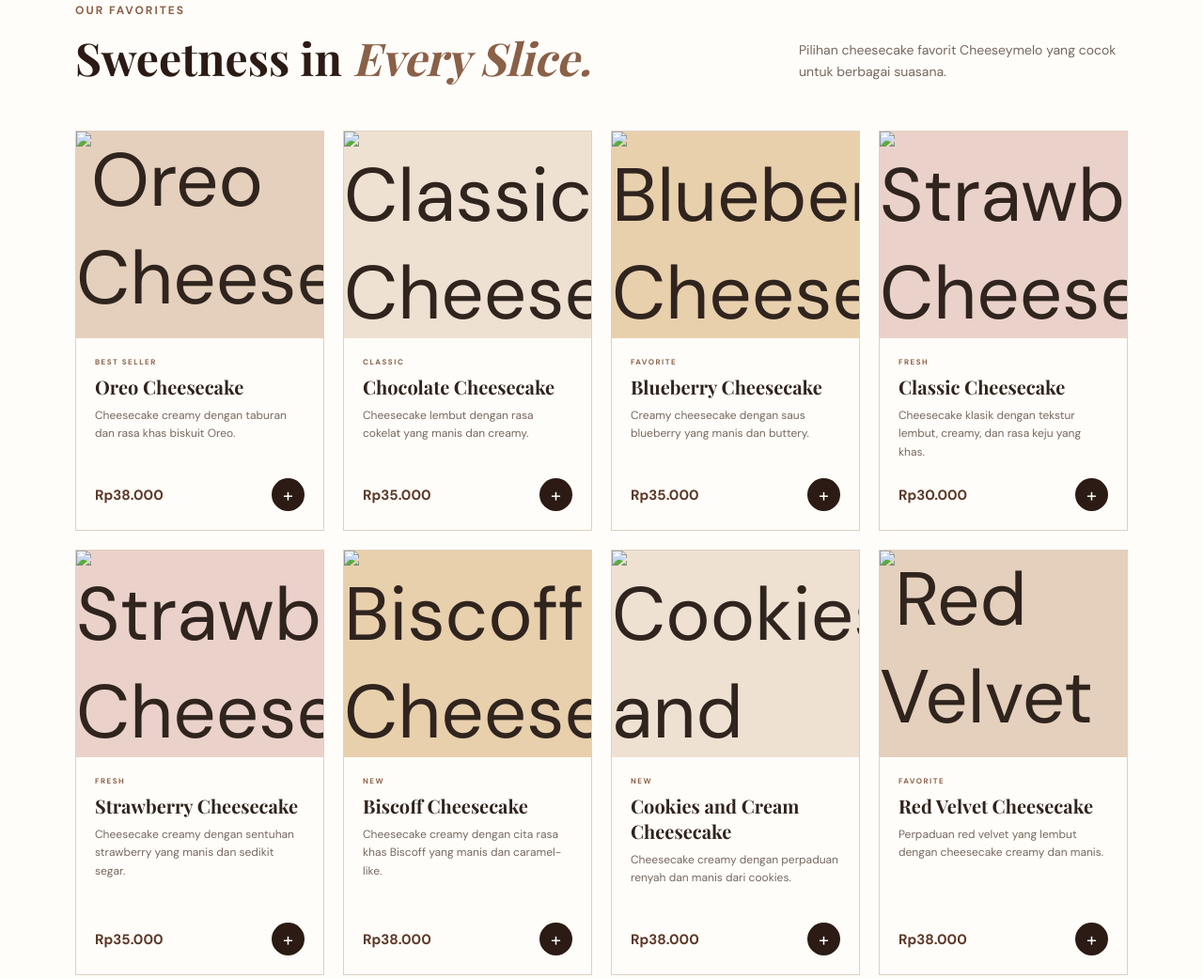
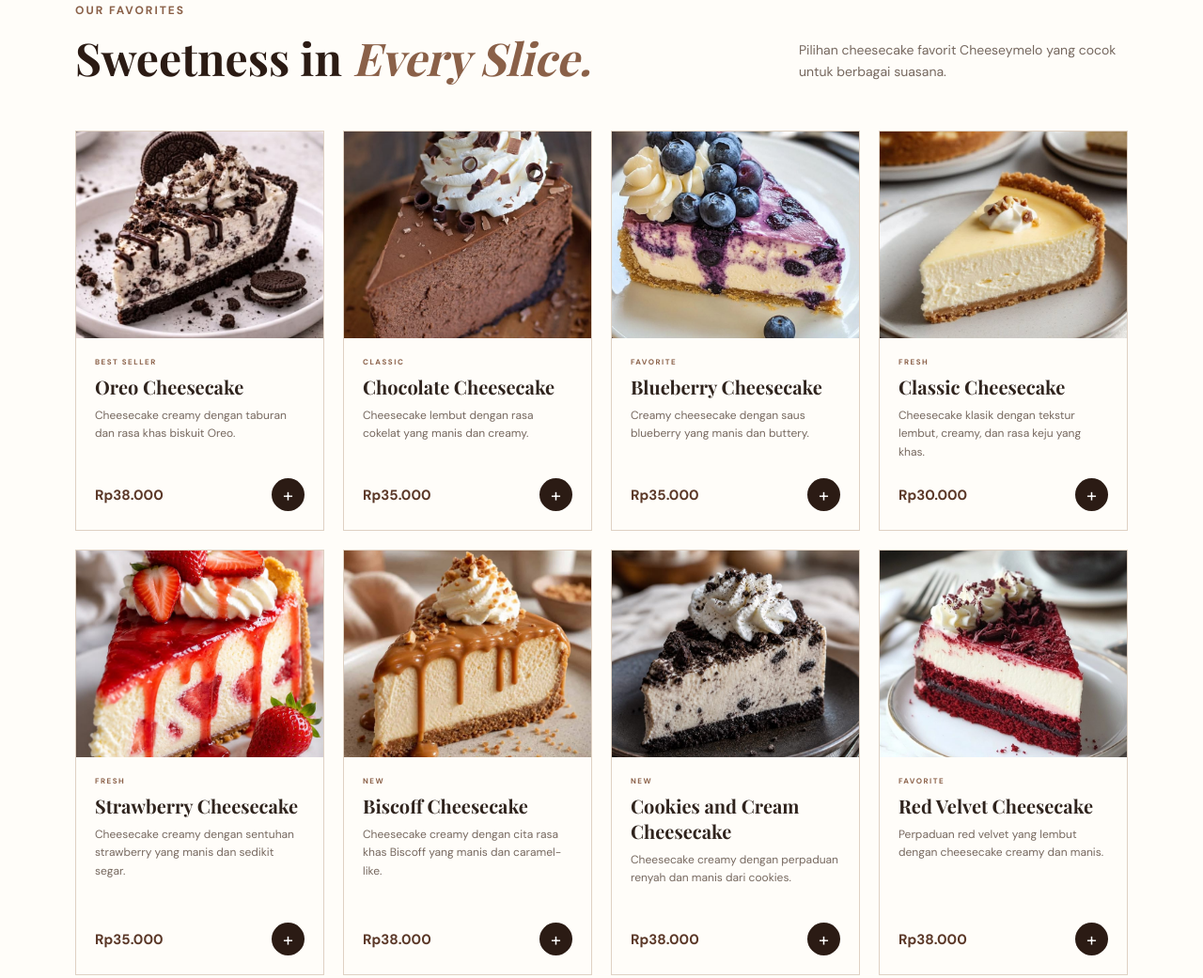
Before and after one commit to ipaay/cheeseymelo, a plain HTML site: page index.html in a window 1280 px wide. Shown: the part 946-1987 px from the top of the page at 94% size. Drawn offline with nearby package versions, Linux system fonts and the light colour scheme.

Commit message:
Update index.html

```diff
--- a/index.html
+++ b/index.html
@@ -22,7 +22,7 @@
       <div class="container nav-container">
         <a class="logo" href="#home">
           <img
-            src="image/logo brand.png"
+            src="logo brand.png"
             alt="Logo Cheeseymelo"
             class="logo-icon"
           />
@@ -70,7 +70,7 @@
 
           <div class="cake-card">
             <div class="cake-image">
-              <img src="image/cake 1.jpeg" alt="Classic Cheesecake" />
+              <img src="cake 1.jpeg" alt="Classic Cheesecake" />
             </div>
 
             <div class="cake-label">
@@ -136,7 +136,7 @@
           <!-- PRODUCT 1 -->
           <div class="product-card">
             <div class="product-image chocolate">
-              <img src="image/cake 2.jpeg" alt="Oreo Cheesecake" />
+              <img src="cake 2.jpeg" alt="Oreo Cheesecake" />
             </div>
             <div class="product-info">
               <span class="tag">BEST SELLER</span>
@@ -154,7 +154,7 @@
           <!-- PRODUCT 2 -->
           <div class="product-card">
             <div class="product-image original">
-              <img src="image/cake 3.jpeg" alt="Classic Cheesecake" />
+              <img src="cake 3.jpeg" alt="Classic Cheesecake" />
             </div>
             <div class="product-info">
               <span class="tag">CLASSIC</span>
@@ -175,7 +175,7 @@
           <!-- PRODUCT 3 -->
           <div class="product-card">
             <div class="product-image caramel">
-              <img src="image/cake 4.jpeg" alt="Blueberry Cheesecake" />
+              <img src="cake 4.jpeg" alt="Blueberry Cheesecake" />
             </div>
 
             <div class="product-info">
@@ -197,7 +197,7 @@
           <!-- PRODUCT 4 -->
           <div class="product-card">
             <div class="product-image berry">
-              <img src="image/cake 5.jpeg" alt="Strawberry Cheesecake" />
+              <img src="cake 5.jpeg" alt="Strawberry Cheesecake" />
             </div>
             <div class="product-info">
               <span class="tag">FRESH</span>
@@ -218,7 +218,7 @@
           <!-- PRODUCT: Strawberry Cheesecake -->
           <div class="product-card">
             <div class="product-image berry">
-              <img src="image/cake 1.jpeg" alt="Strawberry Cheesecake" />
+              <img src="cake 1.jpeg" alt="Strawberry Cheesecake" />
             </div>
             <div class="product-info">
               <span class="tag">FRESH</span>
@@ -239,7 +239,7 @@
           <!-- PRODUCT: Biscoff Cheesecake -->
           <div class="product-card">
             <div class="product-image caramel">
-              <img src="image/cake 6.jpeg" alt="Biscoff Cheesecake" />
+              <img src="cake 6.jpeg" alt="Biscoff Cheesecake" />
             </div>
             <div class="product-info">
               <span class="tag">NEW</span>
@@ -260,7 +260,7 @@
           <!-- PRODUCT: Cookies and Cream Cheesecake -->
           <div class="product-card">
             <div class="product-image original">
-              <img src="image/cake 8.jpeg" alt="Cookies and Cream Cheesecake" />
+              <img src="cake 8.jpeg" alt="Cookies and Cream Cheesecake" />
             </div>
             <div class="product-info">
               <span class="tag">NEW</span>
@@ -283,7 +283,7 @@
           <!-- PRODUCT: Red Velvet Cheesecake -->
           <div class="product-card">
             <div class="product-image chocolate">
-              <img src="image/cake 7.jpeg" alt="Red Velvet Cheesecake" />
+              <img src="cake 7.jpeg" alt="Red Velvet Cheesecake" />
             </div>
             <div class="product-info">
               <span class="tag">FAVORITE</span>
@@ -308,7 +308,7 @@
     <section class="about" id="about">
       <div class="container about-container">
         <div class="about-image">
-          <img src="image/cake 5.jpeg" alt="Original Cheesecake" />
+          <img src="cake 5.jpeg" alt="Original Cheesecake" />
           <div class="about-card">
             <span>CHEESEYMELO</span>
             <strong>Since 2026</strong>
```
